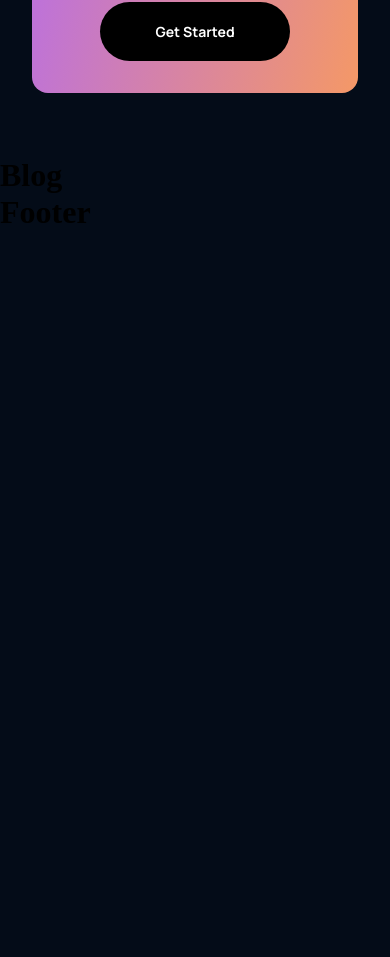
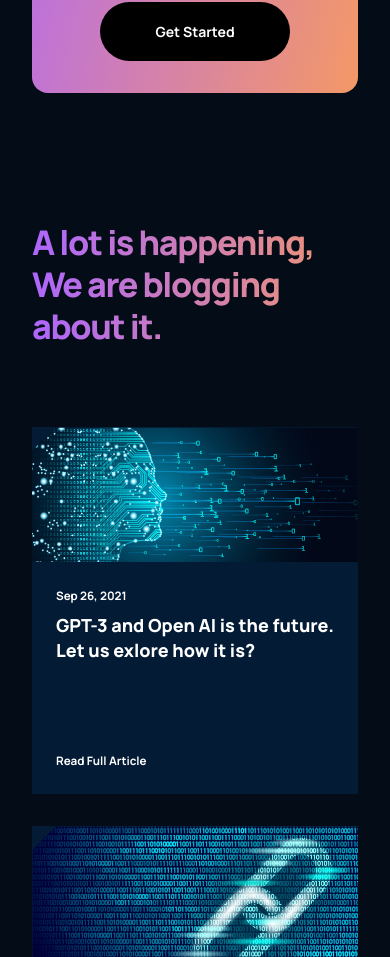
Before and after one commit to guarize/modern-UI-UX-gpt-3, a React (Vite) app: page / in a window 390 px wide. Shown: the part 4513-5470 px from the top of the page. Before the commit the page ends 4744 px from the top, so only its background shows below. Built offline with nearby package versions, Linux system fonts and the light colour scheme.

Commit message:
[feat] - blog completed

```diff
--- a/package.json
+++ b/package.json
@@ -4,7 +4,8 @@
   "scripts": {
     "dev": "vite",
     "build": "vite build",
-    "preview": "vite preview"
+    "preview": "vite preview",
+    "scss": "node-sass --watch scss -o css"
   },
   "dependencies": {
     "react": "^17.0.2",
--- a/src/components/article/Article.jsx
+++ b/src/components/article/Article.jsx
@@ -1,10 +1,19 @@
 import React from 'react';
 import './article.scss';
 
-const Article = () => {
+const Article = ({ imgUrl, date, title }) => {
   return (
-    <div>
-      <h1>Article</h1>
+    <div className="gpt3__blog-container_article">
+      <div className="gpt3__blog-container_article-image">
+        <img src={imgUrl} alt="blog image" />
+      </div>
+      <div className="gpt3__blog-container_article-content">
+        <div>
+          <p>{date}</p>
+          <h3>{title}</h3>
+        </div>
+        <p>Read Full Article</p>
+      </div>
     </div>
   );
 };
--- a/src/components/article/article.scss
+++ b/src/components/article/article.scss
@@ -0,0 +1,57 @@
+.gpt3__blog-container_article {
+  width: 100%;
+  height: 100%;
+  display: flex;
+  flex-direction: column;
+  background-color: var(--color-footer);
+}
+
+.gpt3__blog-container_article-image {
+  width: 100%;
+  height: 100%;
+  background-color: var(--color-footer);
+
+  img {
+    width: 100%;
+    height: 100%;
+  }
+}
+
+.gpt3__blog-container_article-content {
+  display: flex;
+  flex-direction: column;
+  justify-content: space-between;
+  padding: 1rem 1.5rem;
+  height: 100%;
+
+  p {
+    font-family: var(--font-family);
+    font-weight: bold;
+    font-size: 11.649px;
+    line-height: 35px;
+    color: #fff;
+
+    &:last-child {
+      cursor: pointer;
+    }
+  }
+
+  h3 {
+    font-family: var(--font-family);
+    font-weight: 800;
+    font-size: 25.11px;
+    line-height: 30px;
+    color: #fff;
+    margin-bottom: 5rem;
+    cursor: pointer;
+  }
+}
+
+@media screen and (max-width: 550px) {
+  .gpt3__blog-container_article-content {
+    h3 {
+      font-size: 18px;
+      line-height: 25px;
+    }
+  }
+}
--- a/src/containers/blog/Blog.jsx
+++ b/src/containers/blog/Blog.jsx
@@ -1,10 +1,47 @@
 import React from 'react';
+import { Article } from '../../components';
+import { blog01, blog02, blog03, blog04, blog05 } from './imports';
 import './blog.scss';
 
 const Blog = () => {
   return (
-    <div>
-      <h1>Blog</h1>
+    <div className="gpt3__blog section__padding" id="blog">
+      <div className="gpt3__blog-heading">
+        <h1 className="gradient__text">
+          A lot is happening, We are blogging about it.
+        </h1>
+      </div>
+      <div className="gpt3__blog-container">
+        <div className="gpt3__blog-container-groupA">
+          <Article
+            imgUrl={blog01}
+            date="Sep 26, 2021"
+            title="GPT-3 and Open  AI is the future. Let us exlore how it is?"
+          />
+        </div>
+        <div className="gpt3__blog-container-groupB">
+          <Article
+            imgUrl={blog02}
+            date="Sep 26, 2021"
+            title="GPT-3 and Open  AI is the future. Let us exlore how it is?"
+          />
+          <Article
+            imgUrl={blog03}
+            date="Sep 26, 2021"
+            title="GPT-3 and Open  AI is the future. Let us exlore how it is?"
+          />
+          <Article
+            imgUrl={blog04}
+            date="Sep 26, 2021"
+            title="GPT-3 and Open  AI is the future. Let us exlore how it is?"
+          />
+          <Article
+            imgUrl={blog05}
+            date="Sep 26, 2021"
+            title="GPT-3 and Open  AI is the future. Let us exlore how it is?"
+          />
+        </div>
+      </div>
     </div>
   );
 };
--- a/src/containers/blog/blog.scss
+++ b/src/containers/blog/blog.scss
@@ -0,0 +1,80 @@
+.gpt3__blog {
+  display: flex;
+  flex-direction: column;
+}
+
+.gpt3__blog-heading {
+  width: 100%;
+  text-align: left;
+  margin-bottom: 5rem;
+
+  h1 {
+    font-family: var(--font-family);
+    font-weight: 800;
+    font-size: 62px;
+    line-height: 75px;
+    letter-spacing: -0.04em;
+  }
+}
+
+.gpt3__blog-container {
+  display: flex;
+}
+
+.gpt3__blog-container-groupA {
+  flex: 0.75;
+  margin-right: 2rem;
+}
+
+.gpt3__blog-container-groupB {
+  flex: 1;
+  display: grid;
+  grid-template-columns: repeat(2, 1fr);
+  grid-gap: 2rem;
+}
+
+@media screen and (max-width: 990px) {
+  .gpt3__blog-container {
+    flex-direction: column-reverse;
+  }
+
+  .gpt3__blog-container-groupA {
+    margin: 2rem 0;
+
+    .gpt3__blog-container_article {
+      width: 48%;
+    }
+
+    .gpt3__blog-container_article-image {
+      height: 250px;
+    }
+  }
+}
+
+@media screen and (max-width: 700px) {
+  .gpt3__blog-container-groupB {
+    grid-template-columns: repeat(1, 1fr);
+  }
+
+  .gpt3__blog-container-groupA {
+    .gpt3__blog-container_article {
+      width: 100%;
+    }
+  }
+
+  .gpt3__blog-heading {
+    h1 {
+      font-size: 46px;
+      line-height: 52px;
+    }
+  }
+}
+
+@media screen and (max-width: 550px) {
+  .gpt3__blog-heading {
+    h1 {
+      font-size: 34px;
+      line-height: 42px;
+    }
+  }
+}
--- /dev/null
+++ b/src/containers/blog/imports.js
@@ -0,0 +1,7 @@
+import blog01 from '../../assets/blog01.png';
+import blog02 from '../../assets/blog02.png';
+import blog03 from '../../assets/blog03.png';
+import blog04 from '../../assets/blog04.png';
+import blog05 from '../../assets/blog05.png';
+
+export { blog01, blog02, blog03, blog04, blog05 };
```
